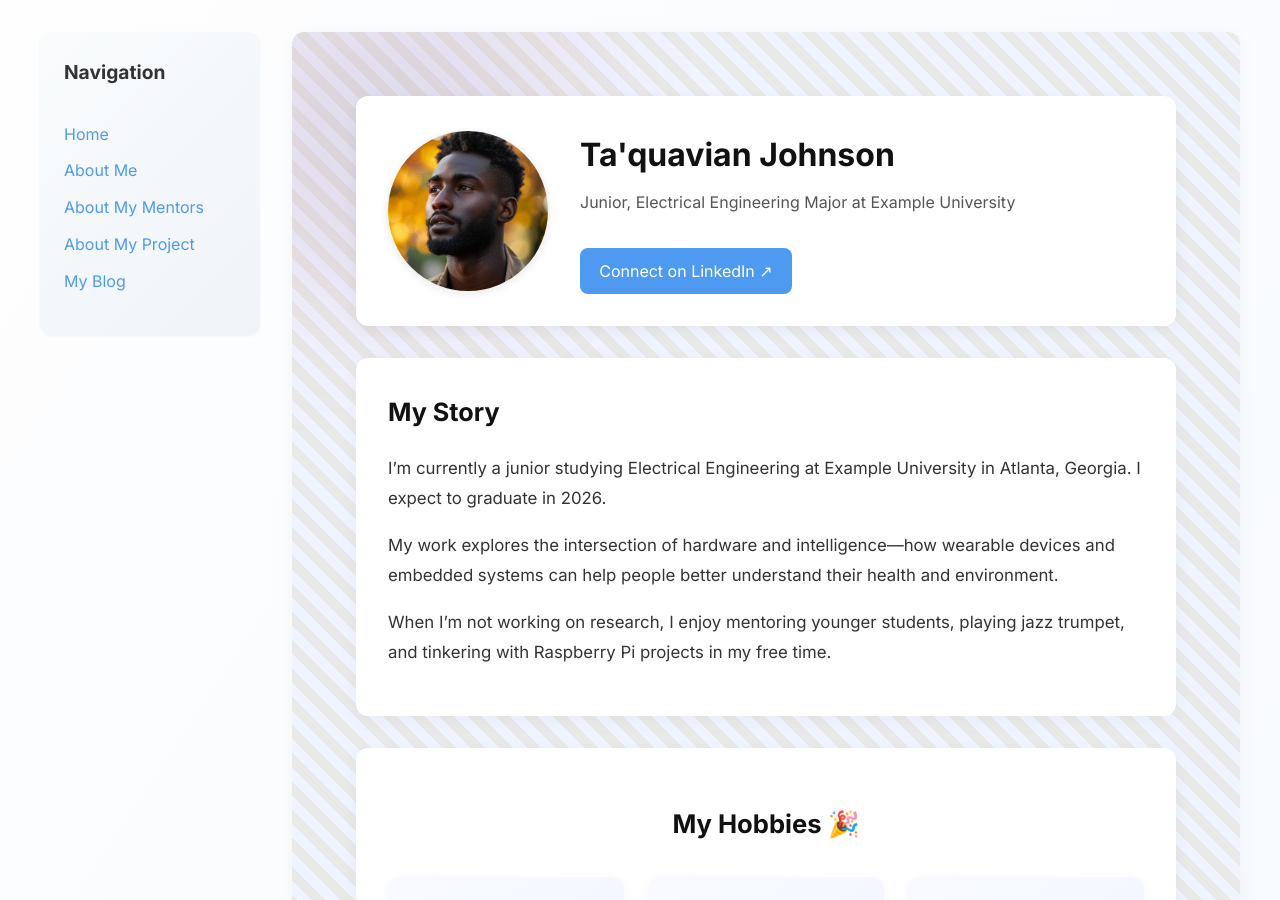
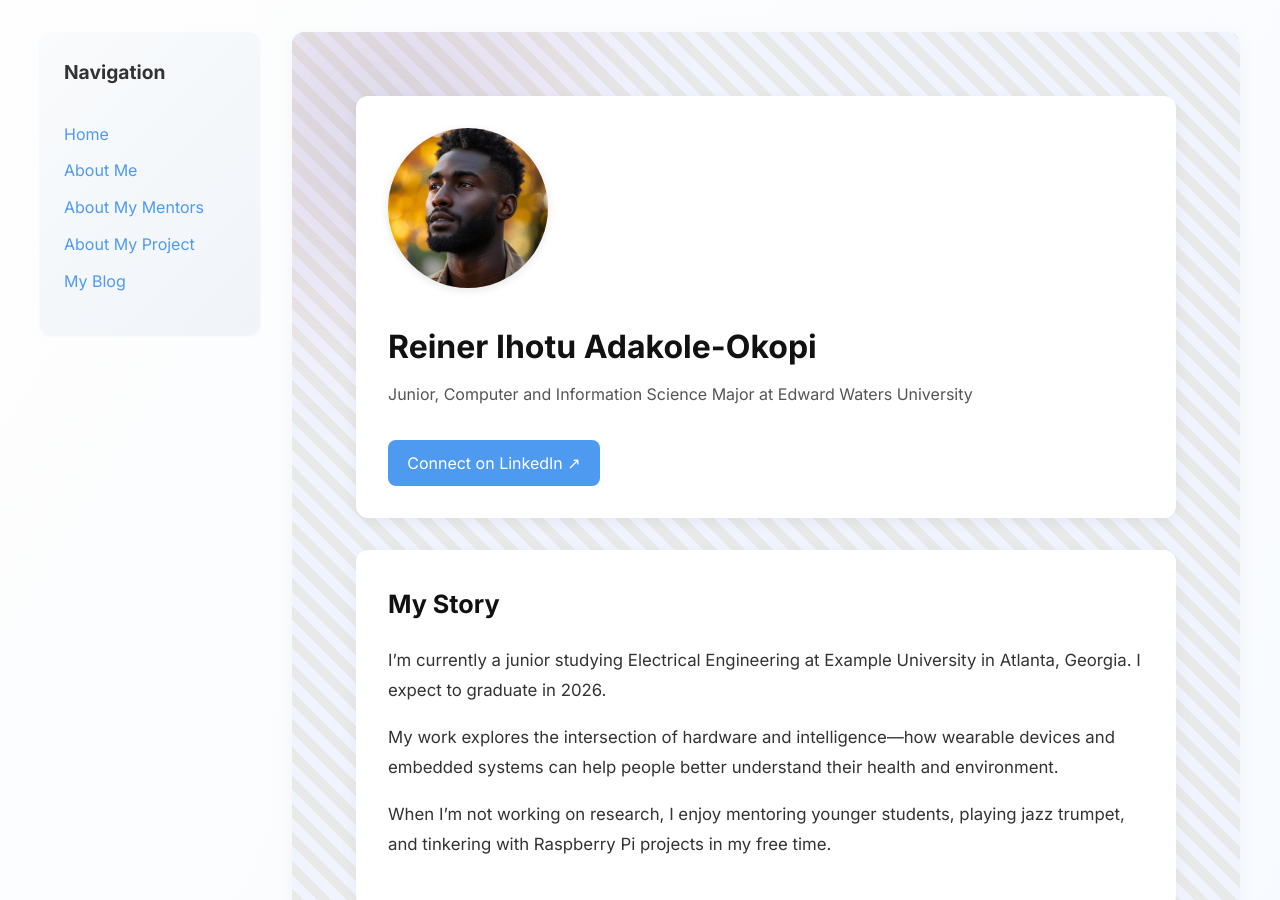
Before and after one commit to Reiner343/Reiner343.github.io, a Jekyll site: the page built from pages/about-me.md, in a window 1280 px wide and 900 px high. Built offline with Jekyll 4.4.1, drawn with Linux system fonts in a browser that asks for light colours.

Commit message:
Update about-me.md

```diff
--- a/pages/about-me.md
+++ b/pages/about-me.md
@@ -4,8 +4,8 @@
 permalink: /about-me.html
 
 about:
-  name: Ta'quavian Johnson
-  role: Junior, Electrical Engineering Major at Example University
+  name: Reiner Ihotu Adakole-Okopi
+  role: Junior, Computer and Information Science Major at Edward Waters University
   image: /assets/images/me.jpg
   linkedin: https://www.linkedin.com/in/taquavian-johnson/
   bio: |
```
